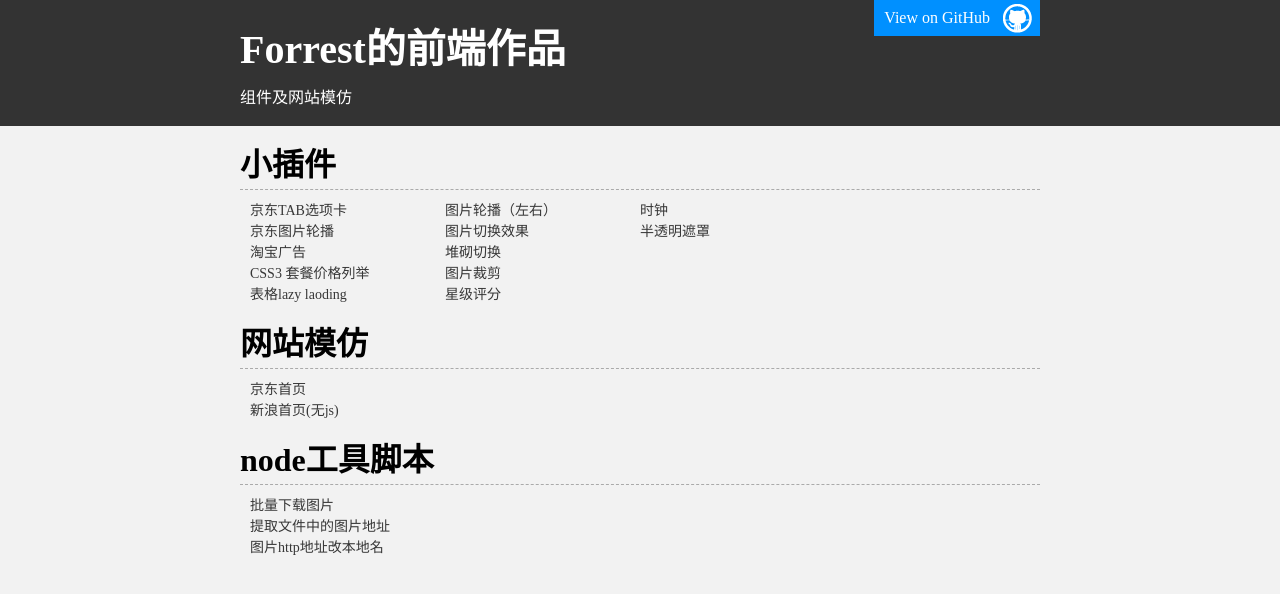
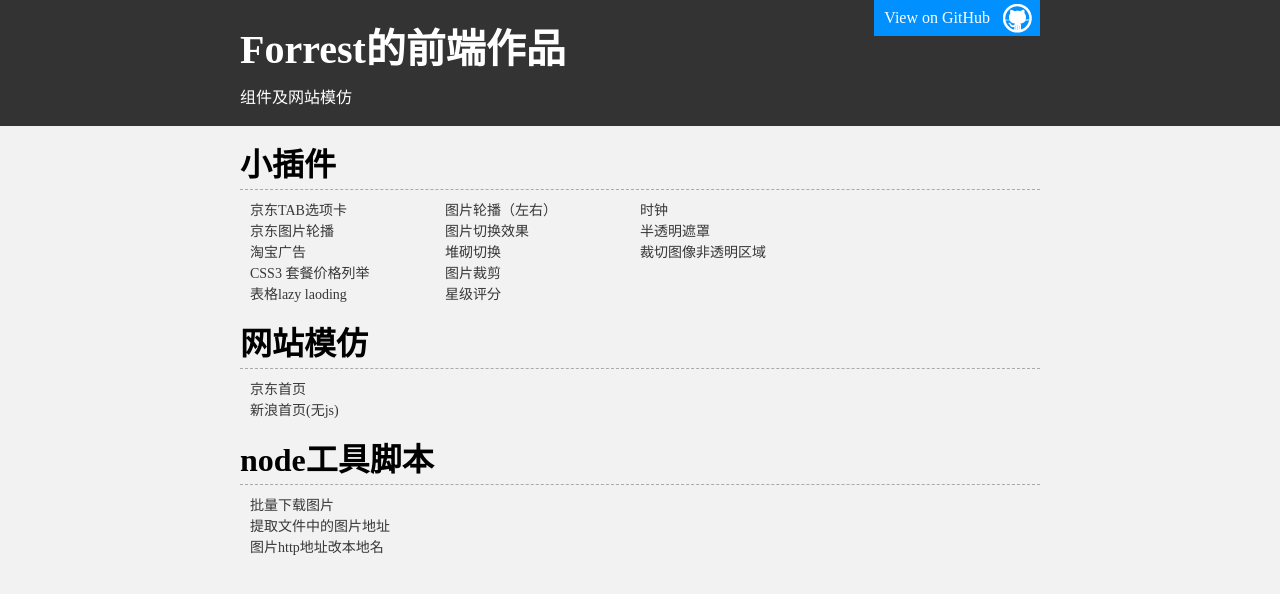
Before and after one commit to lf541512/lf541512.github.io, a plain HTML site: page index.html in a window 1280 px wide. Drawn offline with nearby package versions, Linux system fonts and the light colour scheme.

Commit message:
添加 裁切出图像的非透明区域

```diff
--- a/index.html
+++ b/index.html
@@ -50,6 +50,7 @@
 
                 <li><a href="http://lf541512.github.io/home/javascripts/lib/clock/clock.html">时钟</a></li>
                 <li><a href="http://lf541512.github.io/home/javascripts/lib/message/BackDiv.html">半透明遮罩</a></li>
+                <li><a href="http://lf541512.github.io/home/removetransparent/index.html">裁切图像非透明区域</a></li>
             </ul>
 
         </div>
```
